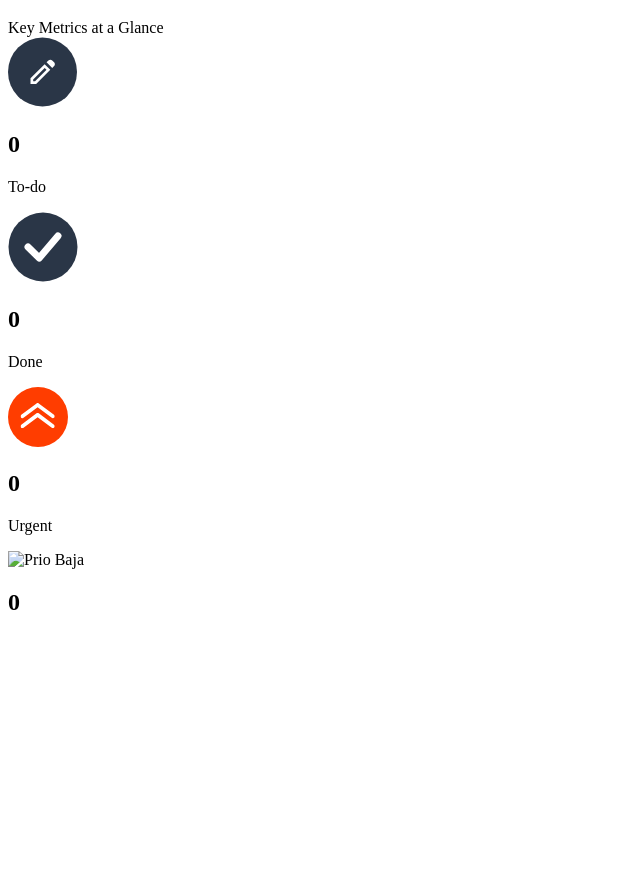
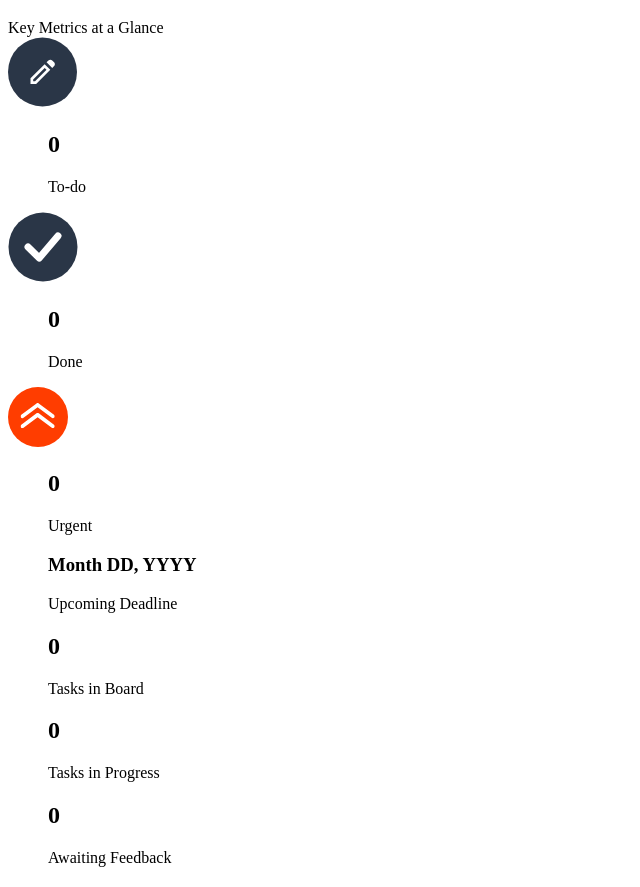
Before and after one commit to erikgor00/Join-App, a website: page summary.html in a window 1280 px wide. Shown: the part 664-1551 px from the top of the page, without its empty margins (0-640 px from the left). Before the commit the page ends 1300 px from the top, so only its background shows below. Drawn offline with Linux system fonts and the light colour scheme.

Commit message:
summary: complete HTML structure and css classnames added

```diff
--- /dev/null
+++ b/styles/summary.css
@@ -0,0 +1,40 @@
+/* ——— Sidebar ——— */
+.sidebar {}
+.sidebar-footer {}
+
+
+/* ——— Header ——— */
+.app-tagline {}
+.user-actions {}
+.user-profile {}
+.header-title {}
+.header-separating-line-v {}
+.subline {}
+
+
+/* ——— Dashboard-Section ——— */
+.dashboard {}
+
+/* KPI oben (To-do / Done) */
+.kpi-container {}
+.kpi-card {}
+.card-text {}
+.card-value {}
+.card-subtitle {}
+
+/* Deadline-Karte */
+.deadline-card {}
+.deadline-card-left {}
+.deadline-card-separating-line-v {}
+.deadline-card-right {}
+.due-date {}
+
+/* Untere drei Kacheln (Task Summary) */
+.task-summary {}
+.task-summary-card {}
+
+
+/* ——— Greeting/Aside ——— */
+.welcome-msg-box {}
+.welcome-msg {}
+.username-field {}
--- a/summary.html
+++ b/summary.html
@@ -12,11 +12,13 @@
         <a href="./index.html"><img src="./assets/img/Join Logo.svg" alt="Join Logo"></a>
 
         <ul>
-            <li><img src="./assets/icons/vector_summ.svg" alt="Vector"><a href="summary.html"
+            <li><img src="./assets/icons/vector_summ.svg" alt="Vector-Summary-Icon"><a href="summary.html"
                     aria-current="page">Summary</a></li>
-            <li><img src="./assets/icons/edit_square.svg" alt=""><a href="add-task.html">Add Task</a></li>
-            <li><img src="./assets/icons/vector_board.svg" alt=""><a href="board.html">Board</a></li>
-            <li><img src="./assets/icons/perm_contact_calendar.svg" alt=""><a href="contacts.html">Contacts</a></li>
+            <li><img src="./assets/icons/edit_square.svg" alt=" Edit-Square-Icon"><a href="add-task.html">Add Task</a>
+            </li>
+            <li><img src="./assets/icons/vector_board.svg" alt="Vector-Board-Icon"><a href="board.html">Board</a></li>
+            <li><img src="./assets/icons/perm_contact_calendar.svg" alt="Contact-Calendar-Icon"><a
+                    href="contacts.html">Contacts</a></li>
         </ul>
 
 
@@ -29,7 +31,7 @@
         <header>
             <p class="app-tagline">Kanban Project Management Tool</p>
             <div class="user-actions">
-                <img src="./assets/icons/help.svg" alt="help">
+                <img src="./assets/icons/help.svg" alt="Help">
                 <div class="user-profile" id="user-profile"></div>
             </div>
             <div class="header-title">
@@ -42,20 +44,20 @@
         <section class="dashboard">
             <div class="kpi-container">
                 <div class="kpi-card">
-                    <img src="./assets/icons/edit.svg" alt="">
-                    <div class="card-text">
+                    <img src="./assets/icons/edit.svg" alt="Edit-Icon">
+                    <figure class="card-text">
                         <h2 class="card-value" id="total-to-do">0</h2>
-                        <p class="card-title">To-do</p>
-                    </div>
+                        <figcaption class="card-subtitle">To-do</figcaption>
+                    </figure>
                 </div>
 
                 <div class="kpi-card">
 
-                    <img src="./assets/icons/checkmark.svg" alt="">
-                    <div class="card-text">
+                    <img src="./assets/icons/checkmark.svg" alt="Checkmark-Icon">
+                    <figure class="card-text">
                         <h2 class="card-value" id="total-done">0</h2>
-                        <p class="card-title">Done</p>
-                    </div>
+                        <figcaption class="card-subtitle">Done</figcaption>
+                    </figure>
                 </div>
 
             </div>
@@ -63,26 +65,53 @@
             <div class="deadline-card">
                 <div class="deadline-card-left">
                     <img src="./assets/icons/prio_alta.svg" alt="Prio Alta">
-                    <div class="card-text">
+                    <figure class="card-text">
                         <h2 class="card-value" id="total-urgent">0</h2>
-                        <p class="card-title">Urgent</p>
-                    </div>
+                        <figcaption class="card-subtitle">Urgent</figcaption>
+                    </figure>
                 </div>
 
                 <div class="deadline-card-separating-line-v"></div>
+
                 <div class="deadline-card-right">
-                    <img src="./assets/icons/prio_baja.svg" alt="Prio Baja">
-                    <div class="card-text">
-                        <h2 class="card-value" id="total-low">0</h2>
-
+                    <figure class="card-text">
+                        <h3 class="due-date" id="due-date">Month DD, YYYY</h3>
+                        <figcaption class="card-subtitle">Upcoming Deadline</figcaption>
+                    </figure>
+                </div>
             </div>
 
+            <div class="task-summary">
+                <div class="task-summary-card">
+                    <figure>
+                        <h2 class="card-value" id="total-tasks-board">0</h2>
+                        <figcaption class="card-subtitle">Tasks in Board</figcaption>
+                    </figure>
+
+                </div>
+                <div class="task-summary-card">
+                    <figure>
+                        <h2 class="card-value" id="total-tasks-progress">0</h2>
+                        <figcaption class="card-subtitle">Tasks in Progress</figcaption>
+                    </figure>
+
+                </div>
+                <div class="task-summary-card">
+                    <figure>
+                        <h2 class="card-value" id="total-awaiting-feedback">0</h2>
+                        <figcaption class="card-subtitle">Awaiting Feedback</figcaption>
+                    </figure>
+                </div>
+            </div>
 
         </section>
 
     </main>
     <aside>
-        <div class="welcome-msg" id="welcome-msg"></div>
+        <div class="welcome-msg-box" id="welcome-msg-box">
+            <h2 class="welcome-msg" id="welcome-msg"></h2>
+            <span class="username-field" id="username-field"></span>
+        </div>
     </aside>
 
 
```
